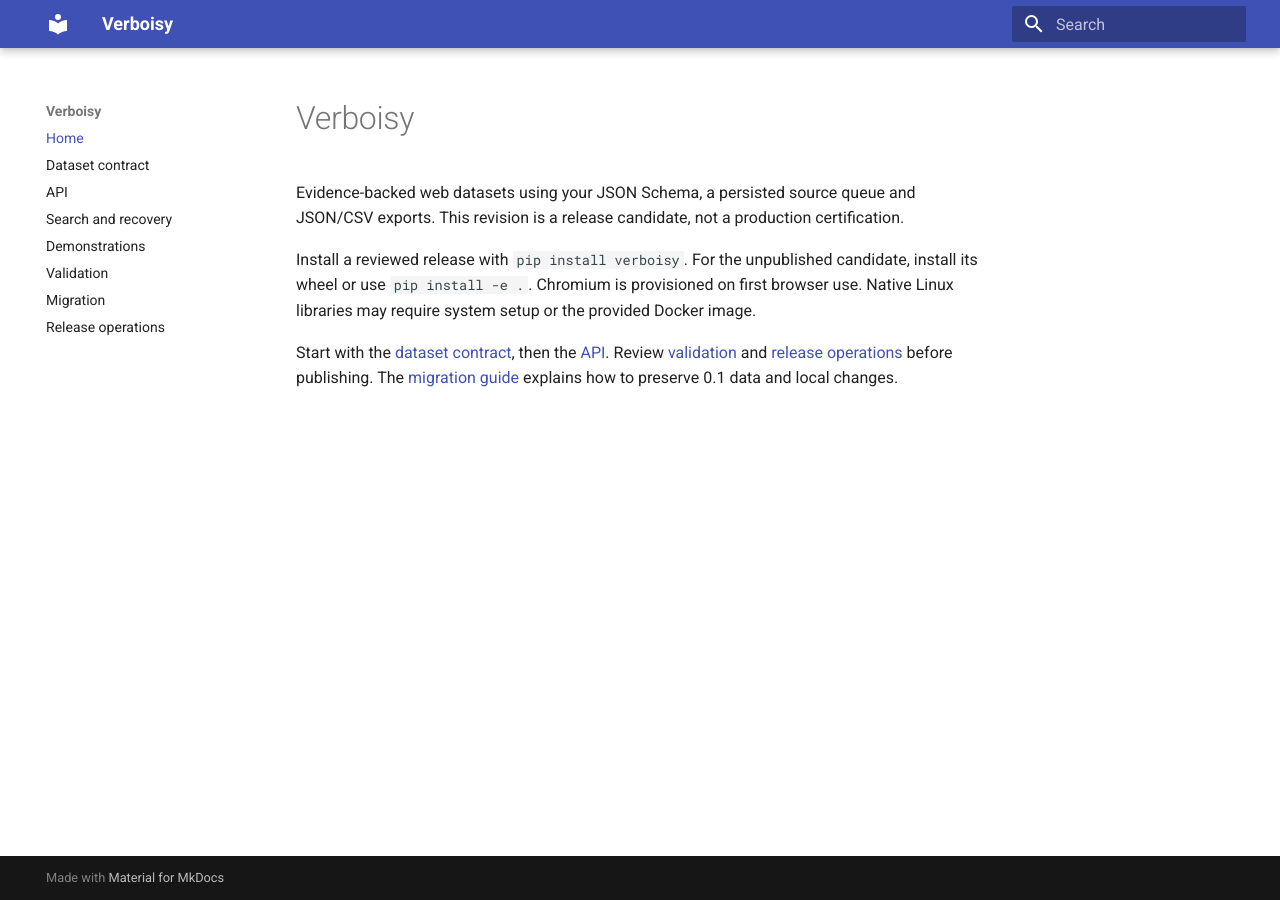
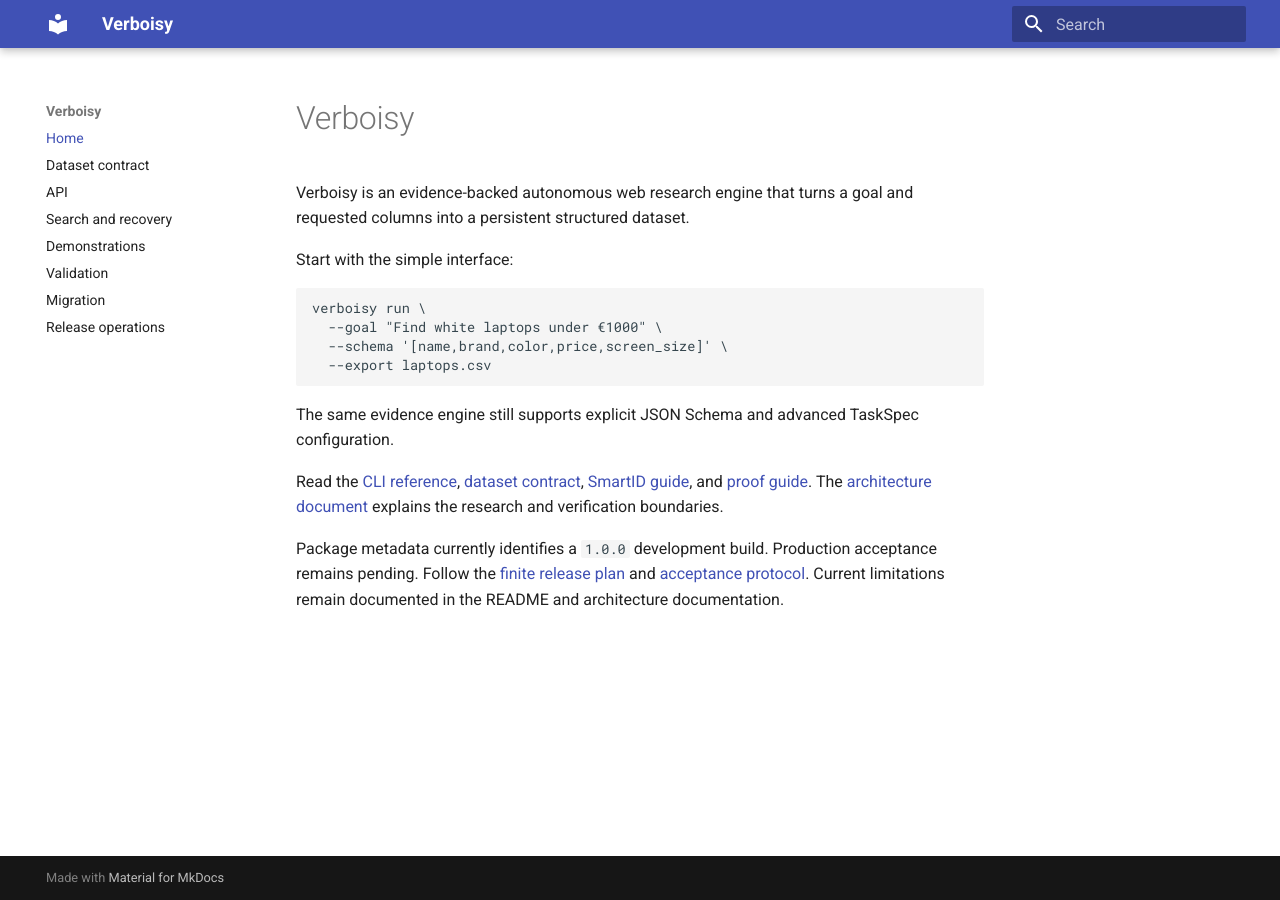
Before and after one commit to EmanueleTorrisi/verboisy, an MkDocs documentation site: the page built from docs/index.md, in a window 1280 px wide. Built offline with MkDocs 1.6.1 and Material for MkDocs 9.7.7, drawn with Linux system fonts in a browser that asks for light colours.

Commit message:
docs: explain index

````diff
--- a/docs/index.md
+++ b/docs/index.md
@@ -1,12 +1,23 @@
+<!-- Copyright (c) 2026 Emanuele Torrisi. See LICENSE for applicable terms. -->
+
 # Verboisy
 
-Evidence-backed web datasets using your JSON Schema, a persisted source queue and
-JSON/CSV exports. This revision is a release candidate, not a production certification.
+Verboisy is an evidence-backed autonomous web research engine that turns a goal and requested columns into a persistent structured dataset.
 
-Install a reviewed release with `pip install verboisy`. For the unpublished candidate,
-install its wheel or use `pip install -e .`. Chromium is provisioned on first browser
-use. Native Linux libraries may require system setup or the provided Docker image.
+Start with the simple interface:
 
-Start with the [dataset contract](contracts.md), then the [API](api.md).
-Review [validation](validation.md) and [release operations](release.md) before publishing.
-The [migration guide](migration.md) explains how to preserve 0.1 data and local changes.
+```bash
+verboisy run \
+  --goal "Find white laptops under €1000" \
+  --schema '[name,brand,color,price,screen_size]' \
+  --export laptops.csv
+```
+
+The same evidence engine still supports explicit JSON Schema and advanced TaskSpec configuration.
+
+Read the [CLI reference](cli.md), [dataset contract](contracts.md), [SmartID guide](smartid.md), and [proof guide](proof.md). The [architecture document](https://github.com/EmanueleTorrisi/verboisy/blob/main/ARCHITECTURE.md) explains the research and verification boundaries.
+
+Package metadata currently identifies a `1.0.0` development build. Production
+acceptance remains pending. Follow the [finite release plan](development-roadmap.md)
+and [acceptance protocol](production-acceptance.md). Current limitations remain
+documented in the README and architecture documentation.
````
